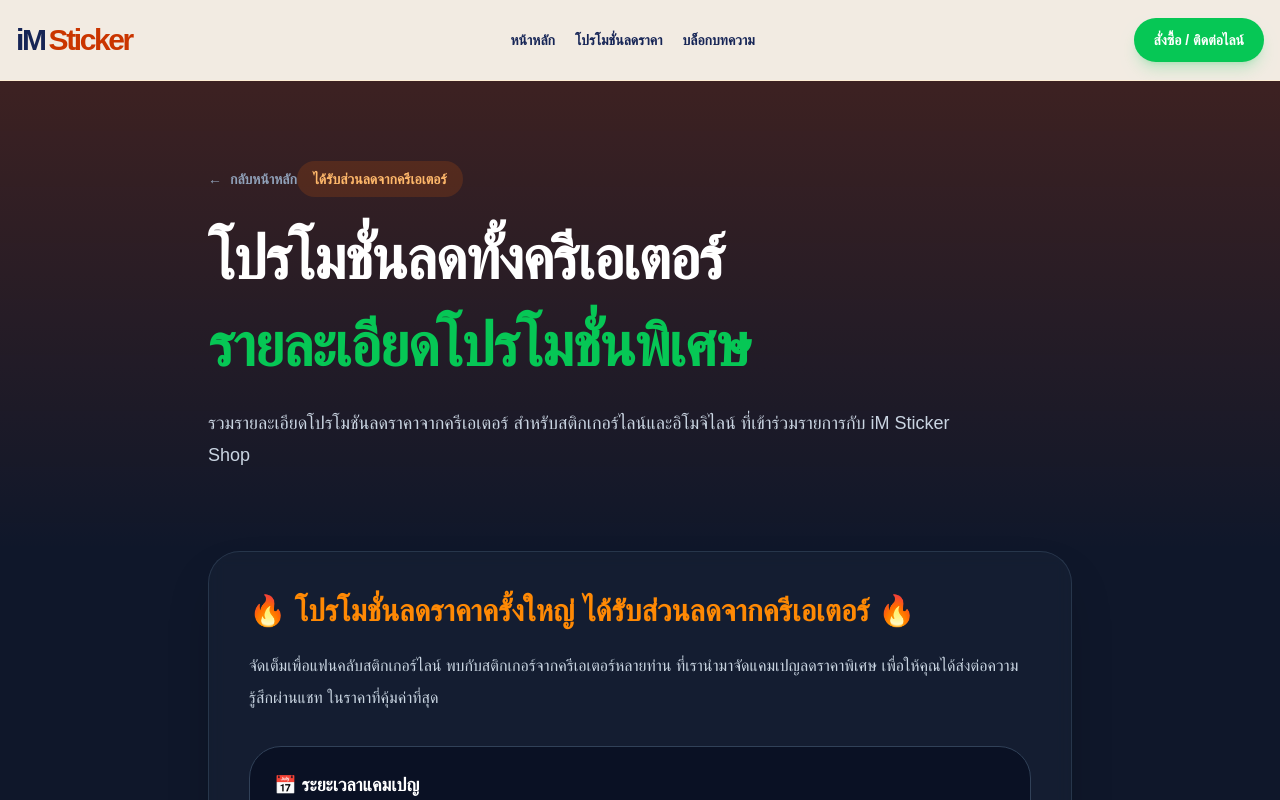
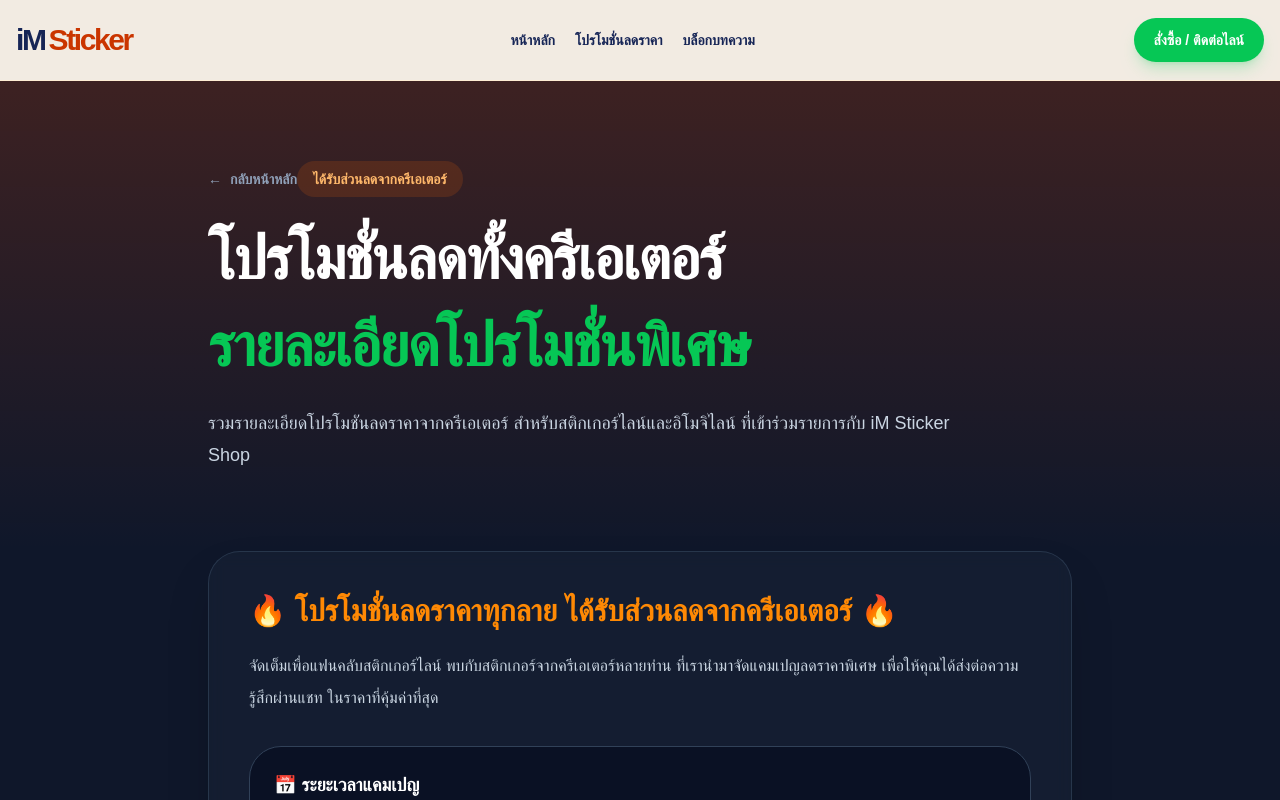
Before and after one commit to manitpong-prog/im-sticker-shop, a Next.js app: page /promotion/creators in a window 1280 px wide. Shown: the top 800 px of the page. Built offline with nearby package versions, Linux system fonts and the light colour scheme.

Commit message:
Update page.jsupdate pro

```diff
--- a/app/promotion/creators/page.js
+++ b/app/promotion/creators/page.js
@@ -141,7 +141,7 @@ export default function PromotionCreatorsPage() {
         <article className="rounded-[2rem] border border-slate-700/70 bg-slate-800/40 p-6 shadow-2xl backdrop-blur-sm md:p-10">
           <section>
             <h2 className="text-2xl font-black leading-tight text-orange-400 md:text-3xl">
-              🔥 โปรโมชั่นลดราคาครั้งใหญ่ ได้รับส่วนลดจากครีเอเตอร์ 🔥
+              🔥 โปรโมชั่นลดราคาทุกลาย ได้รับส่วนลดจากครีเอเตอร์ 🔥
             </h2>
 
             <p className="mt-5 text-base leading-8 text-slate-300">
```
